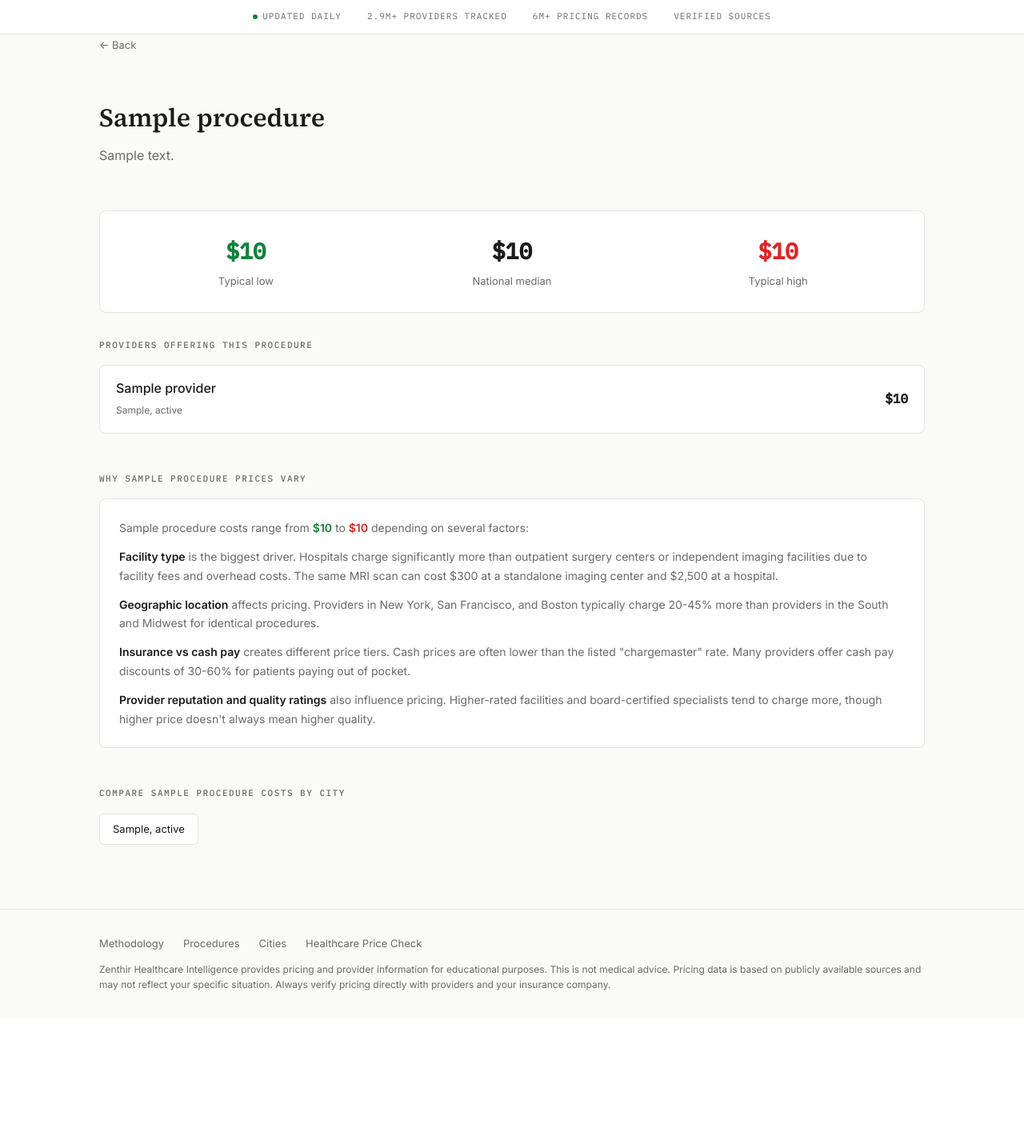
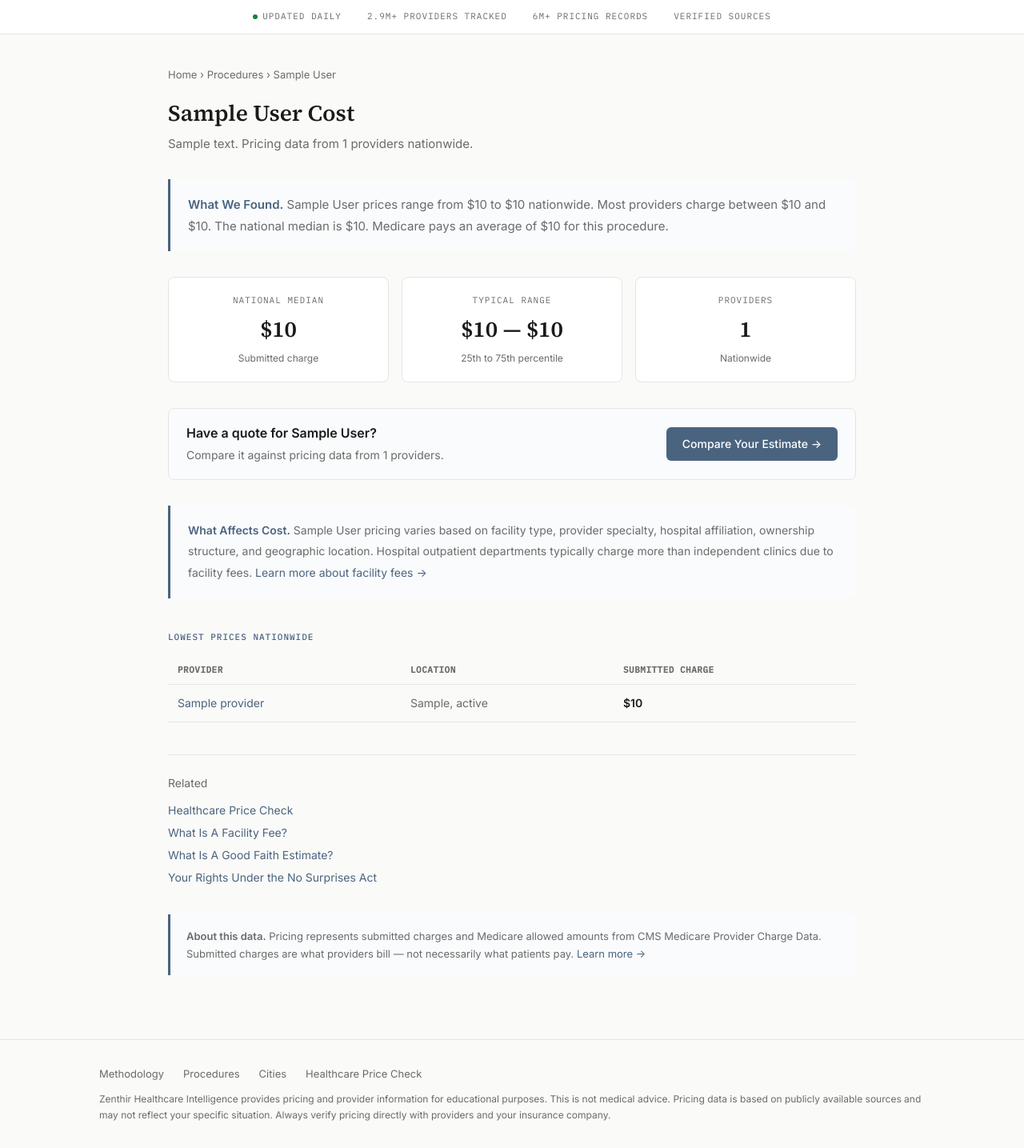
Before and after one commit to leshane-stack/zenthir, a Django app: page /procedure/sample/ in a window 1280 px wide. Shown: the part 65-1500 px from the top of the page at 80% size. Before the commit the page ends 1303 px from the top, so only its background shows below. Run offline with Django 5.2, Linux system fonts and the light colour scheme; tables that the repository leaves empty hold one stand-in row (values such as "Sample post"); parts of the project's set-up code (start-up, migrations or seed data) failed here and were passed over.

Commit message:
Rich procedure pages - dynamic stats, insight box, facility type breakdown, CTA, methodology note

```diff
--- a/healthcare/templates/healthcare/procedure_detail.html
+++ b/healthcare/templates/healthcare/procedure_detail.html
@@ -1,20 +1,15 @@
 {% extends "healthcare/base.html" %}
 {% load humanize %}
-{% block title %}{{ procedure.name }} Cost — Price Comparison | Zenthir{% endblock %}
+{% block title %}{{ display_name }} Cost — Pricing Data From {{ stats.provider_count|intcomma }} Providers | Zenthir{% endblock %}
+{% block meta_description %}{{ display_name }} costs between ${{ p25|floatformat:0|intcomma }} and ${{ p75|floatformat:0|intcomma }} typically, with a median of ${{ median|floatformat:0|intcomma }}. Compare {{ stats.provider_count|intcomma }} providers nationwide.{% endblock %}
 
 {% block schema %}
 <script type="application/ld+json">
 {
     "@context": "https://schema.org",
     "@type": "MedicalProcedure",
-    "name": "{{ procedure.name }}",
-    "description": "{{ procedure.description }}",
-    {% if procedure.cpt_code %}"code": {
-        "@type": "MedicalCode",
-        "codeValue": "{{ procedure.cpt_code }}",
-        "codingSystem": "CPT"
-    },{% endif %}
-    "procedureType": "{% if procedure.is_elective %}Elective{% else %}Therapeutic{% endif %}"
+    "name": "{{ display_name }}",
+    "description": "{{ procedure.description }}"
 }
 </script>
 <script type="application/ld+json">
@@ -23,7 +18,8 @@
     "@type": "BreadcrumbList",
     "itemListElement": [
         {"@type": "ListItem", "position": 1, "name": "Home", "item": "https://zenthir.com/"},
-        {"@type": "ListItem", "position": 2, "name": "{{ procedure.name }}", "item": "https://zenthir.com/procedure/{{ procedure.slug }}/"}
+        {"@type": "ListItem", "position": 2, "name": "Procedures", "item": "https://zenthir.com/procedures/"},
+        {"@type": "ListItem", "position": 3, "name": "{{ display_name }}"}
     ]
 }
 </script>
@@ -34,18 +30,18 @@
     "mainEntity": [
         {
             "@type": "Question",
-            "name": "How much does {{ procedure.name }} cost?",
+            "name": "How much does {{ display_name }} cost?",
             "acceptedAnswer": {
                 "@type": "Answer",
-                "text": "{% if procedure.cost_range_low %}{{ procedure.name }} typically costs between ${{ procedure.cost_range_low|floatformat:0 }} and ${{ procedure.cost_range_high|floatformat:0 }}, with a national median of ${{ procedure.national_median_cost|floatformat:0 }}. Prices vary significantly by provider type and location.{% else %}Pricing varies by provider and location. Search for {{ procedure.name }} pricing in your city for local estimates.{% endif %}"
+                "text": "{{ display_name }} typically costs between ${{ p25|floatformat:0 }} and ${{ p75|floatformat:0 }}, with a national median of ${{ median|floatformat:0 }}. Prices vary significantly by provider type and location."
             }
         },
         {
             "@type": "Question",
-            "name": "Why does {{ procedure.name }} cost so much?",
+            "name": "Why does {{ display_name }} cost so much?",
             "acceptedAnswer": {
                 "@type": "Answer",
-                "text": "{{ procedure.name }} pricing varies widely due to facility type (hospitals vs outpatient centers), geographic location, provider experience, and whether you are paying cash or using insurance. Hospital prices include facility fees and overhead that independent centers do not charge."
+                "text": "{{ display_name }} pricing varies due to facility type (hospitals vs outpatient centers), geographic location, provider specialty, and whether you are paying cash or using insurance. Hospital prices include facility fees that independent centers do not charge."
             }
         }
     ]
@@ -55,87 +51,155 @@
 
 {% block extra_css %}
 <style>
-    .page-header { padding: 40px 0 32px; }
-    .page-header h1 { font-family: var(--serif); font-size: 32px; font-weight: 600; margin-bottom: 8px; }
-    .page-subtitle { font-size: 16px; color: var(--text-secondary); margin-bottom: 24px; max-width: 600px; }
-    .price-range { background: var(--surface); border: 1px solid var(--border); border-radius: 8px; padding: 28px; display: grid; grid-template-columns: repeat(3, 1fr); gap: 24px; margin-bottom: 32px; text-align: center; }
-    .range-value { font-family: var(--mono); font-size: 28px; font-weight: 600; }
-    .range-low { color: var(--green); }
-    .range-high { color: var(--red); }
-    .range-label { font-size: 13px; color: var(--text-secondary); margin-top: 4px; }
-    .provider-list { list-style: none; }
-    .provider-list li { background: var(--surface); border: 1px solid var(--border); border-radius: 8px; padding: 16px 20px; margin-bottom: 8px; display: flex; justify-content: space-between; align-items: center; }
-    .provider-list li:hover { border-color: var(--accent); }
-    .provider-list a { color: var(--text); font-weight: 500; text-decoration: none; }
-    .provider-price { font-family: var(--mono); font-weight: 600; }
+    .proc-container { max-width: 900px; margin: 40px auto; padding: 0 20px; }
+    .proc-container h1 { font-family: var(--serif); font-size: 28px; font-weight: 600; margin-bottom: 4px; }
+    .proc-subtitle { font-size: 15px; color: var(--text-secondary); margin-bottom: 32px; line-height: 1.6; }
+    .proc-hero { display: grid; grid-template-columns: 1fr 1fr 1fr; gap: 16px; margin-bottom: 32px; }
+    .proc-stat { background: var(--surface); border: 1px solid var(--border); border-radius: 8px; padding: 20px; text-align: center; }
+    .proc-stat-label { font-family: var(--mono); font-size: 11px; text-transform: uppercase; letter-spacing: 1px; color: var(--text-secondary); margin-bottom: 4px; }
+    .proc-stat-value { font-family: var(--serif); font-size: 28px; font-weight: 700; color: var(--text); }
+    .proc-stat-note { font-size: 12px; color: var(--text-secondary); margin-top: 4px; }
+    .section-label { font-family: var(--mono); font-size: 11px; text-transform: uppercase; letter-spacing: 1px; color: var(--accent); margin-bottom: 16px; margin-top: 40px; }
+    .type-row { display: grid; grid-template-columns: 2fr 1fr 1fr; padding: 12px 16px; background: var(--surface); border: 1px solid var(--border); border-radius: 8px; font-size: 14px; margin-bottom: 6px; }
+    .provider-table { width: 100%; border-collapse: collapse; }
+    .provider-table th { font-family: var(--mono); font-size: 11px; text-transform: uppercase; letter-spacing: 0.5px; color: var(--text-secondary); text-align: left; padding: 8px 12px; border-bottom: 1px solid var(--border); }
+    .provider-table td { padding: 12px; border-bottom: 1px solid var(--border); font-size: 14px; }
+    .provider-table a { color: var(--accent); text-decoration: none; }
+    .city-chips { display: flex; flex-wrap: wrap; gap: 8px; }
+    .city-chip { background: var(--surface); border: 1px solid var(--border); border-radius: 6px; padding: 8px 16px; font-size: 13px; color: var(--text); text-decoration: none; transition: border-color 0.15s; }
+    .city-chip:hover { border-color: var(--accent); }
+    .insight-box { background: #FAFBFC; border-left: 3px solid var(--accent); border-radius: 0 8px 8px 0; padding: 18px 22px; margin-bottom: 32px; font-size: 15px; line-height: 1.8; color: var(--text-secondary); }
+    .factors-box { background: #FAFBFC; border-left: 3px solid var(--accent); border-radius: 0 8px 8px 0; padding: 18px 22px; margin: 24px 0; font-size: 14px; line-height: 1.9; color: var(--text-secondary); }
+    @media (max-width: 600px) { .proc-hero { grid-template-columns: 1fr; } }
 </style>
 {% endblock %}
 
 {% block content %}
-<div class="container">
-    <a href="/" class="back-link" style="display: inline-block; font-size: 13px; color: var(--text-secondary); margin-bottom: 16px;">← Back</a>
-
-    <div class="page-header">
-        <h1>{{ procedure.name }}</h1>
-        <p class="page-subtitle">{{ procedure.description }}</p>
+<div class="proc-container">
+    <div style="font-size: 13px; color: var(--text-secondary); margin-bottom: 16px;">
+        <a href="/" style="color: var(--text-secondary);">Home</a> ›
+        <a href="/procedures/" style="color: var(--text-secondary);">Procedures</a> ›
+        {{ display_name }}
     </div>
 
-    {% if procedure.cost_range_low and procedure.cost_range_high %}
-    <div class="price-range">
+    <h1>{{ display_name }} Cost</h1>
+    <div class="proc-subtitle">
+        {% if procedure.description %}{{ procedure.description }}{% endif %}
+        {% if has_data %}Pricing data from {{ stats.provider_count|intcomma }} providers nationwide.{% endif %}
+    </div>
+
+    {% if has_data %}
+    <!-- Insight Box -->
+    <div class="insight-box">
+        <strong style="color: var(--accent);">What We Found.</strong>
+        {{ display_name }} prices range from ${{ stats.min_price|floatformat:0|intcomma }} to ${{ stats.max_price|floatformat:0|intcomma }} nationwide.
+        Most providers charge between ${{ p25|floatformat:0|intcomma }} and ${{ p75|floatformat:0|intcomma }}.
+        The national median is ${{ median|floatformat:0|intcomma }}.
+        {% if stats.avg_medicare %}Medicare pays an average of ${{ stats.avg_medicare|floatformat:0|intcomma }} for this procedure.{% endif %}
+    </div>
+
+    <!-- Key Numbers -->
+    <div class="proc-hero">
+        <div class="proc-stat">
+            <div class="proc-stat-label">National Median</div>
+            <div class="proc-stat-value">${{ median|floatformat:0|intcomma }}</div>
+            <div class="proc-stat-note">Submitted charge</div>
+        </div>
+        <div class="proc-stat">
+            <div class="proc-stat-label">Typical Range</div>
+            <div class="proc-stat-value">${{ p25|floatformat:0|intcomma }} — ${{ p75|floatformat:0|intcomma }}</div>
+            <div class="proc-stat-note">25th to 75th percentile</div>
+        </div>
+        <div class="proc-stat">
+            <div class="proc-stat-label">Providers</div>
+            <div class="proc-stat-value">{{ stats.provider_count|intcomma }}</div>
+            <div class="proc-stat-note">Nationwide</div>
+        </div>
+    </div>
+
+    <!-- Compare Your Quote CTA -->
+    <div style="background: #FAFBFC; border: 1px solid var(--border); border-radius: 8px; padding: 18px 22px; margin-bottom: 32px; display: flex; justify-content: space-between; align-items: center; flex-wrap: wrap; gap: 12px;">
         <div>
-            <div class="range-value range-low">${{ procedure.cost_range_low|floatformat:0|intcomma }}</div>
-            <div class="range-label">Typical low</div>
+            <div style="font-weight: 600; color: var(--text); margin-bottom: 4px;">Have a quote for {{ display_name }}?</div>
+            <div style="font-size: 14px; color: var(--text-secondary);">Compare it against pricing data from {{ stats.provider_count|intcomma }} providers.</div>
         </div>
-        <div>
-            <div class="range-value">${{ procedure.national_median_cost|floatformat:0|intcomma }}</div>
-            <div class="range-label">National median</div>
-        </div>
-        <div>
-            <div class="range-value range-high">${{ procedure.cost_range_high|floatformat:0|intcomma }}</div>
-            <div class="range-label">Typical high</div>
-        </div>
+        <a href="/overcharged/" style="background: var(--accent); color: white; padding: 10px 20px; border-radius: 6px; font-size: 14px; font-weight: 500; text-decoration: none; white-space: nowrap;">Compare Your Estimate →</a>
+    </div>
+
+    <!-- By Facility Type -->
+    {% if by_type %}
+    <div class="section-label">By Facility Type</div>
+    {% for t in by_type %}
+    <div class="type-row">
+        <span style="font-weight: 500; color: var(--text);">{{ t.provider__provider_type__name }}</span>
+        <span style="color: var(--accent); font-weight: 600;">${{ t.avg_price|floatformat:0|intcomma }}</span>
+        <span style="color: var(--text-secondary); font-size: 13px;">{{ t.count|intcomma }} providers</span>
+    </div>
+    {% endfor %}
+    {% endif %}
+
+    <!-- What Affects Cost -->
+    <div class="factors-box">
+        <strong style="color: var(--accent);">What Affects Cost.</strong>
+        {{ display_name }} pricing varies based on facility type, provider specialty, hospital affiliation, ownership structure, and geographic location. Hospital outpatient departments typically charge more than independent clinics due to facility fees.
+        <a href="/guides/facility-fees/">Learn more about facility fees →</a>
+    </div>
+
+    <!-- Lowest Prices -->
+    <div class="section-label">Lowest Prices Nationwide</div>
+    <table class="provider-table">
+        <thead>
+            <tr>
+                <th>Provider</th>
+                <th>Location</th>
+                <th>Submitted Charge</th>
+            </tr>
+        </thead>
+        <tbody>
+            {% for record in pricing %}
+            <tr>
+                <td><a href="/provider/{{ record.provider.slug }}/">{{ record.provider.name }}</a></td>
+                <td style="color: var(--text-secondary);">{% if record.provider.location %}{{ record.provider.location.city }}, {{ record.provider.location.state }}{% endif %}</td>
+                <td style="font-weight: 600;">${{ record.cash_price|floatformat:0|intcomma }}</td>
+            </tr>
+            {% endfor %}
+        </tbody>
+    </table>
+    {% if stats.provider_count > 50 %}
+    <div style="font-size: 13px; color: var(--text-secondary); margin-top: 8px;">Showing 50 of {{ stats.provider_count|intcomma }} providers.</div>
+    {% endif %}
+
+    {% else %}
+    <div style="background: var(--surface); border: 1px solid var(--border); border-radius: 8px; padding: 32px; text-align: center; margin: 32px 0;">
+        <div style="font-family: var(--serif); font-size: 18px; font-weight: 600; margin-bottom: 8px;">No pricing data available</div>
+        <div style="font-size: 14px; color: var(--text-secondary);">We do not yet have pricing data for {{ display_name }}.</div>
     </div>
     {% endif %}
 
-    {% if pricing %}
-    <div class="section-label">Providers offering this procedure</div>
-    <ul class="provider-list">
-        {% for record in pricing %}
-        <li>
-            <div>
-                <a href="{% url 'provider_detail' record.provider.slug %}">{{ record.provider.name }}</a>
-                {% if record.provider.location %}<br><span style="font-size: 12px; color: var(--text-secondary);">{{ record.provider.location }}</span>{% endif %}
-            </div>
-            <div class="provider-price">
-                {% if record.cash_price %}${{ record.cash_price|floatformat:0 }}{% else %}Contact{% endif %}
-            </div>
-        </li>
+    <!-- Compare By City -->
+    {% if locations %}
+    <div class="section-label">Compare {{ display_name }} by City</div>
+    <div class="city-chips">
+        {% for loc in locations %}
+        <a href="/cost/{{ procedure.slug }}/{{ loc.slug }}/" class="city-chip">{{ loc.city }}, {{ loc.state }}</a>
         {% endfor %}
-    </ul>
-    {% endif %}
-
-    {% if procedure.cost_range_low %}
-    <div style="margin: 48px 0;">
-        <div class="section-label">Why {{ procedure.name }} Prices Vary</div>
-        <div style="background: var(--surface); border: 1px solid var(--border); border-radius: 8px; padding: 24px; line-height: 1.7; font-size: 14px; color: var(--text-secondary);">
-            <p style="margin-bottom: 12px;">{{ procedure.name }} costs range from <strong style="color: var(--green);">${{ procedure.cost_range_low|floatformat:0 }}</strong> to <strong style="color: var(--red);">${{ procedure.cost_range_high|floatformat:0 }}</strong> depending on several factors:</p>
-            <p style="margin-bottom: 12px;"><strong style="color: var(--text);">Facility type</strong> is the biggest driver. Hospitals charge significantly more than outpatient surgery centers or independent imaging facilities due to facility fees and overhead costs. The same MRI scan can cost $300 at a standalone imaging center and $2,500 at a hospital.</p>
-            <p style="margin-bottom: 12px;"><strong style="color: var(--text);">Geographic location</strong> affects pricing. Providers in New York, San Francisco, and Boston typically charge 20-45% more than providers in the South and Midwest for identical procedures.</p>
-            <p style="margin-bottom: 12px;"><strong style="color: var(--text);">Insurance vs cash pay</strong> creates different price tiers. Cash prices are often lower than the listed "chargemaster" rate. Many providers offer cash pay discounts of 30-60% for patients paying out of pocket.</p>
-            <p><strong style="color: var(--text);">Provider reputation and quality ratings</strong> also influence pricing. Higher-rated facilities and board-certified specialists tend to charge more, though higher price doesn't always mean higher quality.</p>
-        </div>
     </div>
     {% endif %}
 
-    <div style="margin: 32px 0;">
-        <div class="section-label">Compare {{ procedure.name }} Costs by City</div>
-        <div style="display: flex; flex-wrap: wrap; gap: 8px;">
-            {% for loc in locations %}
-            <a href="/cost/{{ procedure.slug }}/{{ loc.slug }}/" style="background: var(--surface); border: 1px solid var(--border); border-radius: 6px; padding: 8px 16px; font-size: 13px; color: var(--text); text-decoration: none; transition: border-color 0.15s;">
-                {{ loc.city }}, {{ loc.state }}
-            </a>
-            {% endfor %}
+    <!-- Related -->
+    <div style="margin-top: 40px; padding-top: 24px; border-top: 1px solid var(--border);">
+        <div style="font-size: 14px; color: var(--text-secondary); margin-bottom: 8px;">Related</div>
+        <div style="font-size: 14px; line-height: 2;">
+            <a href="/overcharged/">Healthcare Price Check</a><br>
+            <a href="/guides/facility-fees/">What Is A Facility Fee?</a><br>
+            <a href="/guides/good-faith-estimate/">What Is A Good Faith Estimate?</a><br>
+            <a href="/guides/no-surprises-act/">Your Rights Under the No Surprises Act</a>
         </div>
+    </div>
+
+    <!-- Methodology -->
+    <div style="background: #FAFBFC; border-left: 3px solid var(--accent); border-radius: 0 8px 8px 0; padding: 16px 20px; margin: 32px 0; font-size: 13px; line-height: 1.7; color: var(--text-secondary);">
+        <strong>About this data.</strong> Pricing represents submitted charges and Medicare allowed amounts from CMS Medicare Provider Charge Data. Submitted charges are what providers bill — not necessarily what patients pay. <a href="/methodology/">Learn more →</a>
     </div>
 </div>
 {% endblock %}
--- a/healthcare/views.py
+++ b/healthcare/views.py
@@ -95,15 +95,70 @@ def provider_detail(request, slug):
 
 
 def procedure_detail(request, slug):
+    from django.db.models import Avg, Min, Max, Count
+    from statistics import median as calc_median
     procedure = get_object_or_404(Procedure, slug=slug)
-    pricing = procedure.pricing_records.select_related('provider', 'provider__location').order_by('cash_price')
+    display_name = procedure.display_name or procedure.name
+
+    # Compute stats dynamically
+    stats = PricingRecord.objects.filter(
+        procedure=procedure,
+        cash_price__isnull=False,
+    ).exclude(cash_price=0).aggregate(
+        avg_price=Avg('cash_price'),
+        min_price=Min('cash_price'),
+        max_price=Max('cash_price'),
+        avg_medicare=Avg('insured_price'),
+        total=Count('id'),
+        provider_count=Count('provider_id', distinct=True),
+    )
+
+    # Median
+    prices = list(PricingRecord.objects.filter(
+        procedure=procedure,
+        cash_price__isnull=False,
+    ).exclude(cash_price=0).order_by('cash_price').values_list('cash_price', flat=True))
+    median = float(prices[len(prices) // 2]) if prices else 0
+    p25 = float(prices[len(prices) // 4]) if prices else 0
+    p75 = float(prices[3 * len(prices) // 4]) if prices else 0
+
+    # Top 50 cheapest providers
+    pricing = PricingRecord.objects.filter(
+        procedure=procedure,
+        cash_price__isnull=False,
+    ).exclude(cash_price=0).select_related(
+        'provider', 'provider__location', 'provider__provider_type'
+    ).order_by('cash_price')[:50]
+
+    # By facility type
+    by_type = list(PricingRecord.objects.filter(
+        procedure=procedure,
+        cash_price__isnull=False,
+    ).exclude(cash_price=0).values(
+        'provider__provider_type__name',
+    ).annotate(
+        avg_price=Avg('cash_price'),
+        count=Count('provider_id', distinct=True),
+    ).filter(count__gte=3).order_by('avg_price')[:10])
+
+    # Top cities with this procedure
     locations = Location.objects.filter(
         provider__pricing_records__procedure=procedure
-    ).distinct().order_by('state', 'city')
+    ).annotate(
+        pc=Count('provider__pricing_records', filter=models.Q(provider__pricing_records__procedure=procedure))
+    ).filter(pc__gte=5).order_by('-pc').distinct()[:20]
+
     return render(request, 'healthcare/procedure_detail.html', {
         'procedure': procedure,
+        'display_name': display_name,
         'pricing': pricing,
         'locations': locations,
+        'stats': stats,
+        'median': median,
+        'p25': p25,
+        'p75': p75,
+        'by_type': by_type,
+        'has_data': stats['total'] > 0,
     })
 
 
```
